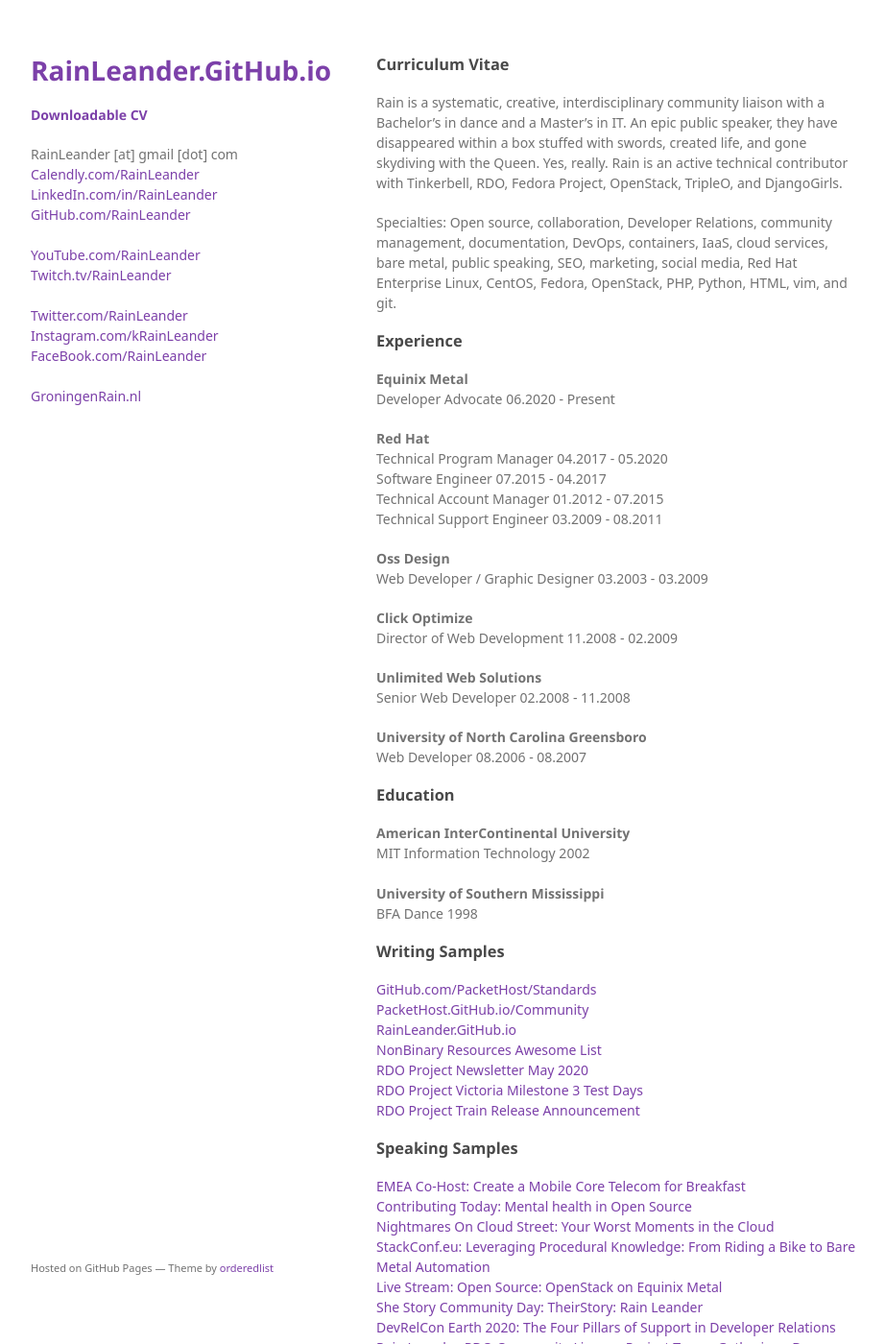
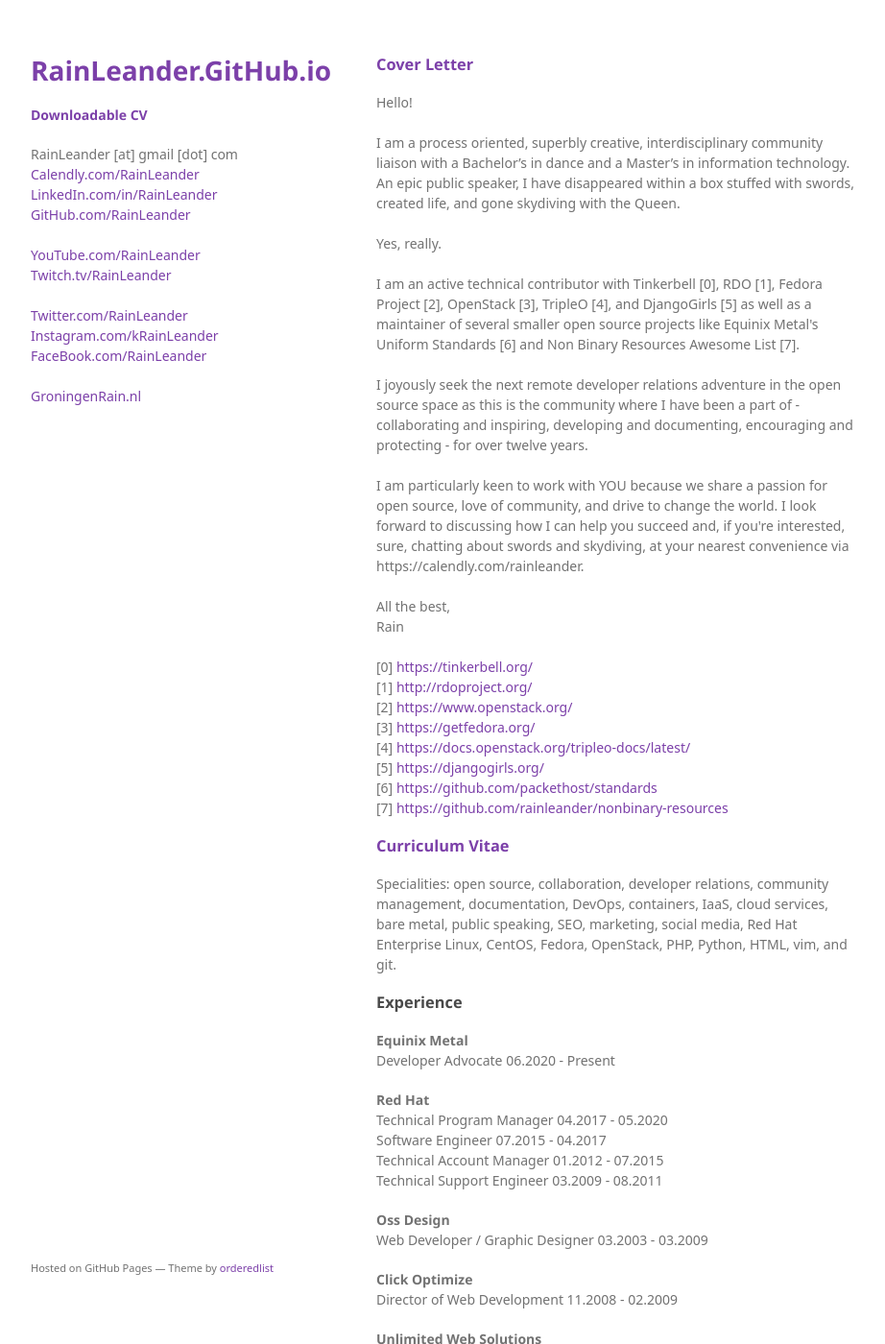
Before and after one commit to rainleander/rainleander.github.io, a Jekyll site: the page cv/index.html, which Jekyll copies as it is, in a window 1280 px wide and 1400 px high. Shown: the whole window at 96% size, without its empty margins (178-1100 px from the left). Built offline with Jekyll 4.4.1, drawn with Linux system fonts in a browser that asks for light colours; some web fonts are replaced.

Commit message:
Update index.html

```diff
--- a/cv/index.html
+++ b/cv/index.html
@@ -35,9 +35,25 @@
 
       </header>
       <section>
-        <h3><a id="cv" class="anchor" href="#cv" aria-hidden="true"><span aria-hidden="true" class="octicon octicon-link"></span></a>Curriculum Vitae</h3>
-        <p>Rain is a systematic, creative, interdisciplinary community liaison with a Bachelor’s in dance and a Master’s in IT. An epic public speaker, they have disappeared within a box stuffed with swords, created life, and gone skydiving with the Queen. Yes, really. Rain is an active technical contributor with Tinkerbell, RDO, Fedora Project, OpenStack, TripleO, and DjangoGirls.</p>
-        <p>Specialties: Open source, collaboration, Developer Relations, community management, documentation, DevOps, containers, IaaS, cloud services, bare metal, public speaking, SEO, marketing, social media, Red Hat Enterprise Linux, CentOS, Fedora, OpenStack, PHP, Python, HTML, vim, and git.</p>
+        <h3><a id="cover-letter" class="anchor" href="#cover-letter" aria-hidden="true">Cover Letter</a></h3>
+        <p>Hello!<br><br>
+          I am a process oriented, superbly creative, interdisciplinary community liaison with a Bachelor’s in dance and a Master’s in information technology. An epic public speaker, I have disappeared within a box stuffed with swords, created life, and gone skydiving with the Queen.<br><br>
+          Yes, really.<br><br>
+          I am an active technical contributor with Tinkerbell [0], RDO [1], Fedora Project [2], OpenStack [3], TripleO [4], and DjangoGirls [5] as well as a maintainer of several smaller open source projects like Equinix Metal's Uniform Standards [6] and Non Binary Resources Awesome List [7].<br><br>
+          I joyously seek the next remote developer relations adventure in the open source space as this is the community where I have been a part of - collaborating and inspiring, developing and documenting, encouraging and protecting - for over twelve years.<br><br>
+          I am particularly keen to work with YOU because we share a passion for open source, love of community, and drive to change the world. I look forward to discussing how I can help you succeed and, if you're interested, sure, chatting about swords and skydiving, at your nearest convenience via https://calendly.com/rainleander.<br><br>
+          All the best,<br>
+          Rain<br><br>
+          [0] <a href="https://tinkerbell.org/">https://tinkerbell.org/</a><br>
+          [1] <a href="http://rdoproject.org/">http://rdoproject.org/</a><br>
+          [2] <a href="https://www.openstack.org/">https://www.openstack.org/</a><br>
+          [3] <a href="https://getfedora.org/">https://getfedora.org/</a><br>
+          [4] <a href="https://docs.openstack.org/tripleo-docs/latest/">https://docs.openstack.org/tripleo-docs/latest/</a><br>
+          [5] <a href="https://djangogirls.org/">https://djangogirls.org/</a><br>
+          [6] <a href="https://github.com/packethost/standards">https://github.com/packethost/standards</a><br>
+          [7] <a href="https://github.com/rainleander/nonbinary-resources">https://github.com/rainleander/nonbinary-resources</a></p>
+        <h3><a id="cv" class="anchor" href="#cv" aria-hidden="true">Curriculum Vitae</a></h3>
+        <p>Specialities: open source, collaboration, developer relations, community management, documentation, DevOps, containers, IaaS, cloud services, bare metal, public speaking, SEO, marketing, social media, Red Hat Enterprise Linux, CentOS, Fedora, OpenStack, PHP, Python, HTML, vim, and git.</p>
 
         <h3><a id="experience" class="anchor" href="#experience" aria-hidden="true"><span aria-hidden="true" class="octicon octicon-link"></span></a>Experience</h3>
         <p><b>Equinix Metal</b><br>Developer Advocate 06.2020 - Present</p>
```
